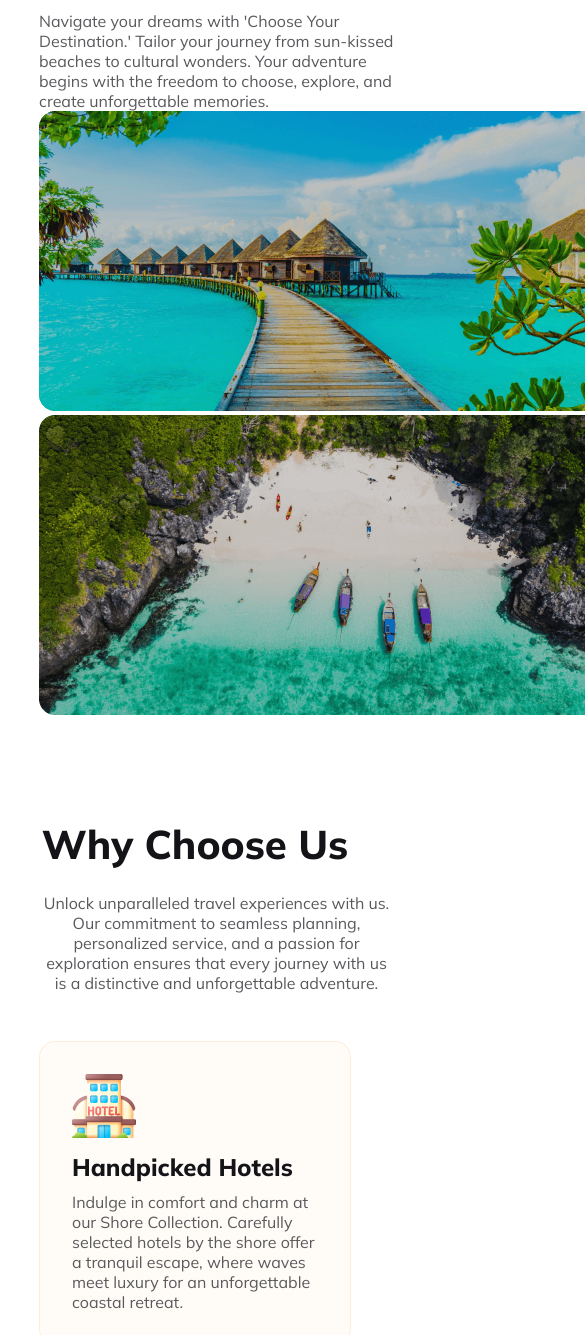
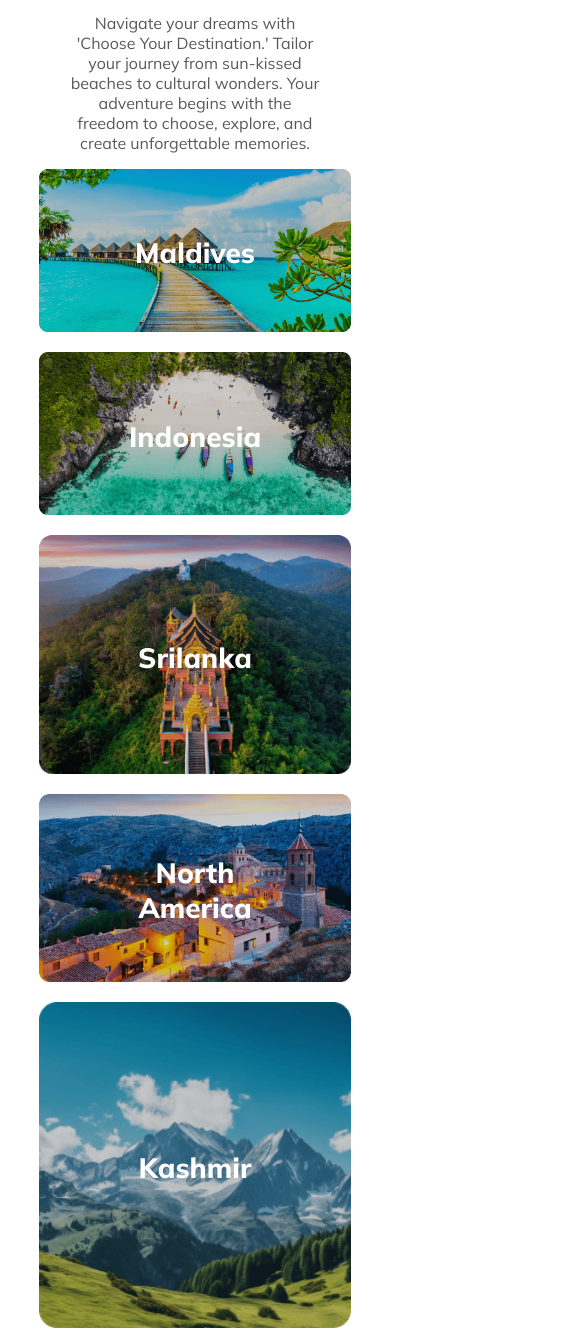
Before and after one commit to Shakil-242/travels-agency, a plain HTML site: page index.html in a window 390 px wide. Shown: the part 1891-3226 px from the top of the page, 585 px wide, since content can reach past the window. Drawn offline with Linux system fonts and the light colour scheme.

Commit message:
Responsive section completed

```diff
--- a/index.html
+++ b/index.html
@@ -105,17 +105,73 @@
                 <h1 class="section-title">
                     Choose Your Destination
                 </h1>
-                <p class="section-description">
+                <p class="section-description destination-description">
                     Navigate your dreams with 'Choose Your Destination.' Tailor your journey from sun-kissed beaches to cultural wonders. Your adventure begins with the freedom to choose, explore, and create unforgettable memories.
                 </p>
             </div>
 
             <div class="maldives-indonesia-container">
-                <div class="maldives">
+                <div class="maldives common">
                     <img src="./images/maldives.png" alt="">
+                    <div class="title">
+                        <h1 class="common-title">
+                            Maldives
+                        </h1>
+                    </div>
+
+
                 </div>
-                <div class="indonesia">
+                <div class="indonesia maldives common">
                     <img src="./images/indonesia.png" alt="">
+                    <div class="title">
+                        <h1 class="common-title">
+                            Indonesia
+                        </h1>
+                    </div>
+                </div>
+            </div>
+            <div class="srilanka-north-america-kashmir">
+                <div class="srilanka maldives common">
+                    <img src="./images/srilanka.png" alt="">
+                    <div class="title">
+                        <h1 class="common-title">
+                            Srilanka
+                        </h1>
+                    </div>
+                </div>
+                <div class="north-america maldives common">
+                    <img src="./images/north-america.png" alt="">
+                    <div class="title">
+                        <h1 class="common-title">
+                            North America
+                        </h1>
+                    </div>
+                </div>
+                <div class="kashmir maldives common">
+                    <img src="./images/kashmir.png" alt="">
+                    <div class="title">
+                        <h1 class="common-title">
+                            Kashmir
+                        </h1>
+                    </div>
+                </div>
+            </div>
+            <div class="bangladesh-bandarban">
+                <div class="bangladesh maldives common">
+                    <img src="./images/bangladesh.png" alt="">
+                    <div class="title">
+                        <h1 class="common-title">
+                            Bangladesh
+                        </h1>
+                    </div>
+                </div>
+                <div class="bandarban maldives common">
+                    <img src="./images/bandarban.png" alt="">
+                    <div class="title">
+                        <h1 class="common-title">
+                            Bandarban
+                        </h1>
+                    </div>
                 </div>
             </div>
         </section>
--- a/styles/mobile.css
+++ b/styles/mobile.css
@@ -231,4 +231,49 @@
 .video-titles{
     font-size: 32px;
 }
+/* why choose destination */
+.choose-your-destination-section{
+    margin-top:16px;
 }
+.choose-your-content{
+ text-align: center;
+}
+.destination-description{
+    width:80%;
+    margin:0px auto;
+    margin-top:16px;
+}
+.maldives-indonesia-container{
+    margin-top: 16px;
+    display: grid;
+    grid-template-columns: 1fr;
+    gap: 16px;
+
+}
+.maldives{
+    position: relative;
+
+}
+.title{
+    position: absolute;
+    top:50%;
+    left:50%;
+    transform: translate(-50%, -50%);
+}
+.common-title{
+    color: #FFF;
+    text-align: center;
+    font-size: 28px;
+    font-weight: 800;
+}
+.srilanka-north-america-kashmir{
+    margin-top: 16px;
+    grid-template-columns: 1fr;
+    gap: 16px;
+}
+.bangladesh-bandarban{
+    margin-top: 16px;
+    grid-template-columns: 1fr;
+    gap: 16px;
+}
+}
--- a/styles/styles.css
+++ b/styles/styles.css
@@ -156,7 +156,59 @@ header, main{
     align-items: center;
 }
 /* Choose Your Destination Styles */
+.choose-your-destination-section{
+    margin-top:100px;
+}
+.choose-your-content{
+ text-align: center;
+}
+.destination-description{
+    width:80%;
+    margin:0px auto;
+    margin-top:24px;
+}
+.maldives-indonesia-container{
+    margin-top: 48px;
+    display: grid;
+    grid-template-columns: repeat(2, 1fr);
+    gap: 24px;
 
+}
+.common img{
+    width: 100%;
+    height: auto;
+
+}
+
+
+.maldives{
+    position: relative;
+
+}
+.title{
+    position: absolute;
+    top:50%;
+    left:50%;
+    transform: translate(-50%, -50%);
+}
+.common-title{
+    color: #FFF;
+    text-align: center;
+    font-size: 28px;
+    font-weight: 800;
+}
+.srilanka-north-america-kashmir{
+    margin-top: 24px;
+    display: grid;
+    grid-template-columns: repeat(3, auto 1fr auto);
+    gap: 24px;
+}
+.bangladesh-bandarban{
+    margin-top: 24px;
+    display: grid;
+    grid-template-columns: repeat(2, auto 1fr);
+    gap: 24px;
+}
 
 /* why-choose-us- styles */
 .why-choose-us-container{
```
